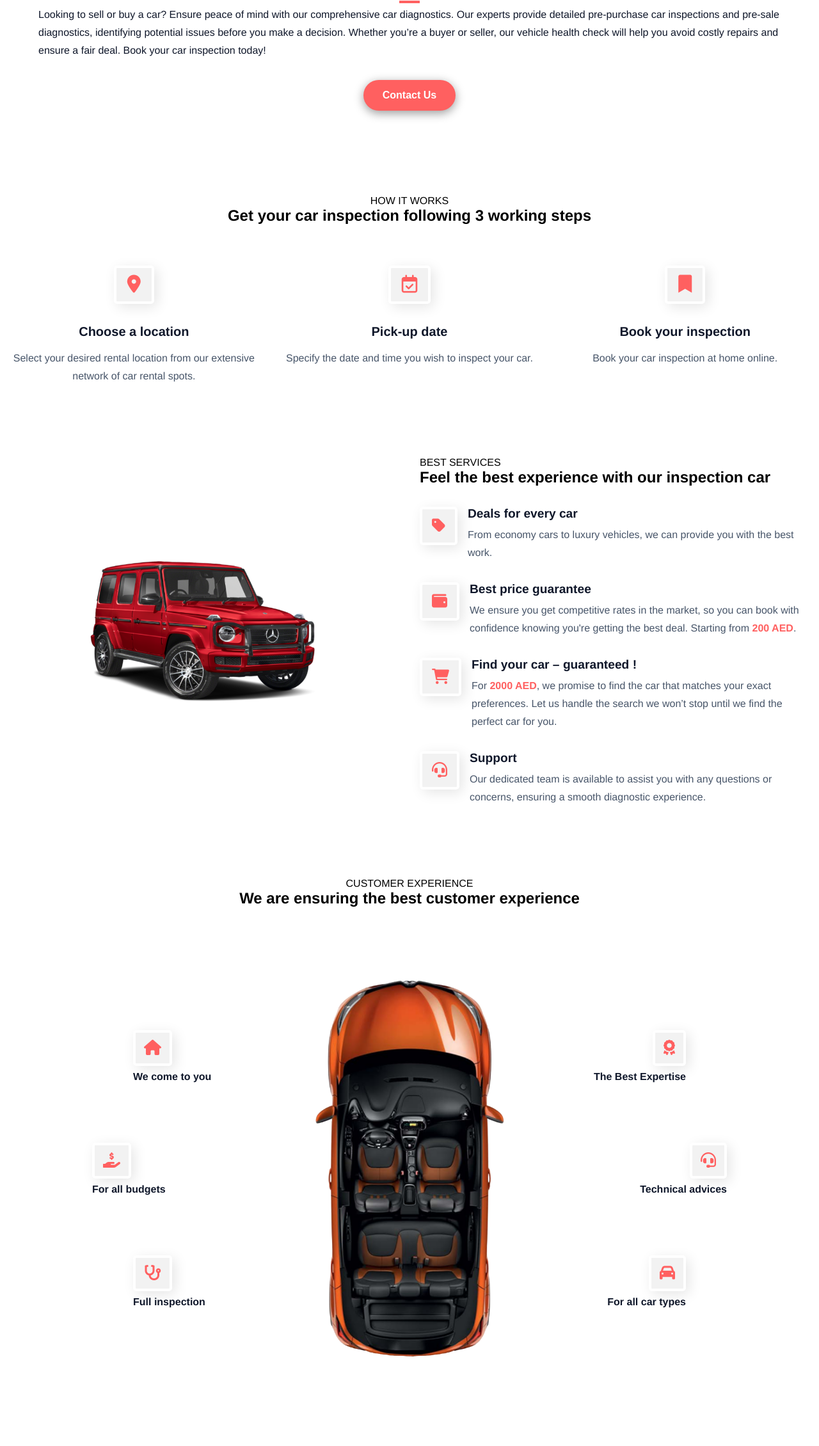
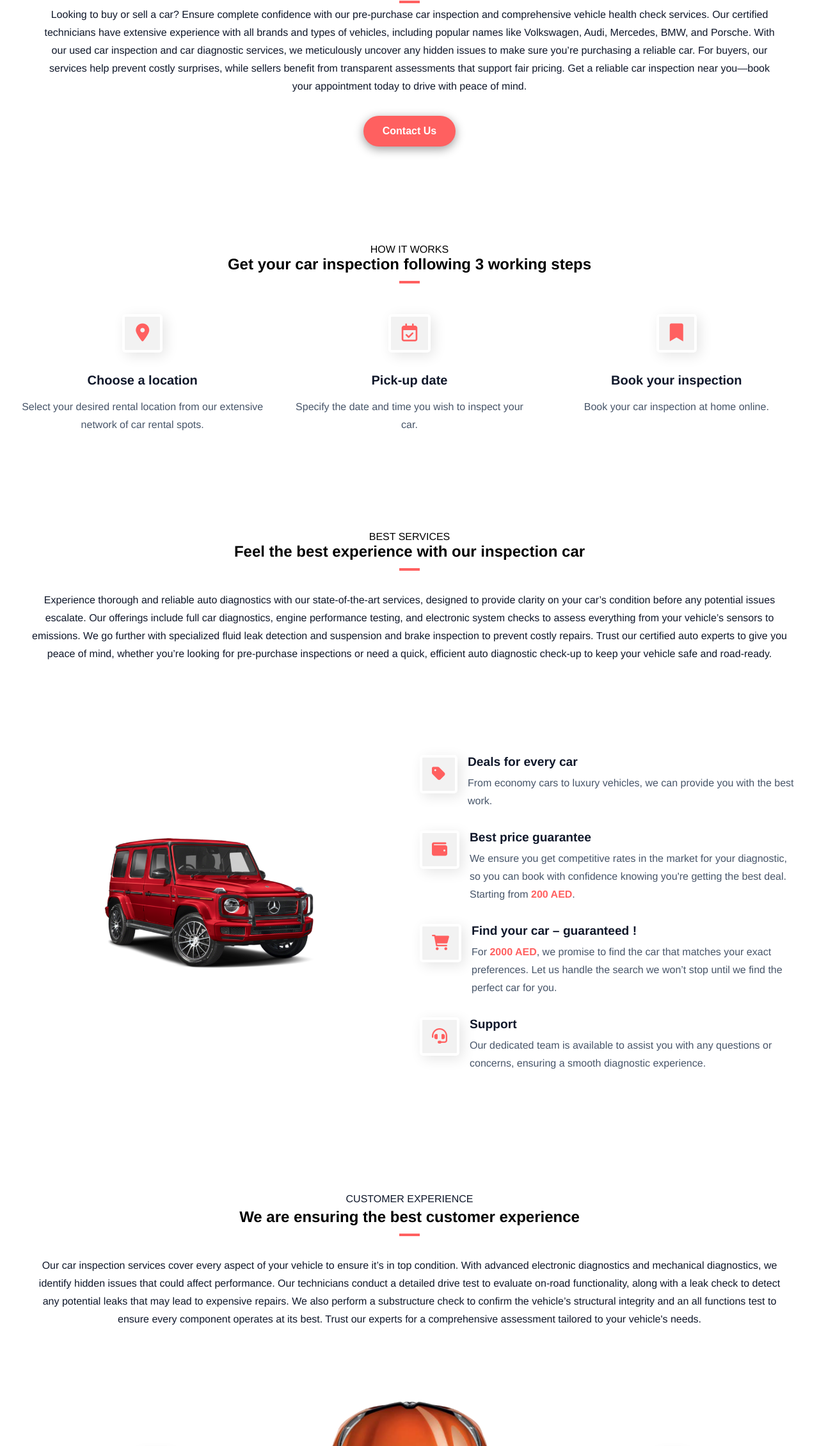
Before and after one commit to liguanovic/upauto-global-diagnostic, a plain HTML site: page index.html in a window 1280 px wide. Shown: the part 540-2800 px from the top of the page at 64% size. Drawn offline with Linux system fonts and the light colour scheme.

Commit message:
refactor html + change form CSS

```diff
--- a/index.html
+++ b/index.html
@@ -31,7 +31,7 @@
 <body>
     <nav id="nav">
         <a href="/">
-            <img src="./images/logo.png" alt="Logo" width="200" height="auto" />
+            <img src="./images/logo.png" class="logo" alt="Logo upauto-global" />
         </a>
         <ul>
             <li><a href="#home">Home</a></li>
@@ -52,17 +52,20 @@
             <figure>
                 <img src="images/header.jpg" alt="A man making a car inspection" />
             </figure>
-            <h1>Looking for an inspection or diadgnostic car ?</h1>
+            <h1>Looking for an inspection or diagnostic car ?</h1>
             <p>
-                Looking to sell or buy a car? Ensure peace of mind with our comprehensive car diagnostics. Our
-                experts provide detailed pre-purchase car inspections and pre-sale diagnostics, identifying
-                potential issues before you make a decision. Whether you’re a buyer or seller, our vehicle health
-                check will help you avoid costly repairs and ensure a fair deal. Book your car inspection today!
+                Looking to buy or sell a car? Ensure complete confidence with our pre-purchase car inspection and
+                comprehensive vehicle health check services. Our certified technicians have extensive experience with
+                all brands and types of vehicles, including popular names like Volkswagen, Audi, Mercedes, BMW, and
+                Porsche. With our used car inspection and car diagnostic services, we meticulously uncover any hidden
+                issues to make sure you’re purchasing a reliable car. For buyers, our services help prevent costly
+                surprises, while sellers benefit from transparent assessments that support fair pricing. Get a reliable
+                car inspection near you—book your appointment today to drive with peace of mind.
             </p>
             <button onclick="location.href='#contact'">Contact Us</button>
         </header>
 
-        <section class="section__container steps__container" id="about">
+        <section class="steps__container" id="about">
             <p>HOW IT WORKS</p>
             <h2 class="section__header">Get your car inspection following 3 working steps</h2>
 
@@ -87,15 +90,22 @@
             </ul>
         </section>
 
-        <section class="section__container service__container" id="service">
-            <figure class="service__image">
-                <img src="images/classg.png" alt="service" />
-            </figure>
+        <section id="service">
+            <p class="service_title">BEST SERVICES</p>
+            <h2 class="service_title">Feel the best experience with our inspection car</h2>
+            <p class="service_texte">Experience thorough and reliable auto diagnostics with our state-of-the-art
+                services, designed to provide clarity on your car’s condition before any potential issues escalate. Our
+                offerings include full car diagnostics, engine performance testing, and electronic system checks to
+                assess everything from your vehicle’s sensors to emissions. We go further with specialized fluid leak
+                detection and suspension and brake inspection to prevent costly repairs. Trust our certified auto
+                experts to give you peace of mind, whether you’re looking for pre-purchase inspections or need a quick,
+                efficient auto diagnostic check-up to keep your vehicle safe and road-ready.</p>
 
-            <article class="service__content ">
-                <p>BEST SERVICES</p>
-                <h2 class="section__header">Feel the best experience with our inspection car</h2>
 
+            <article class="service__content service__container ">
+                <figure class="service__image">
+                    <img src="images/classg.png" alt="service" />
+                </figure>
                 <ul class="service__list">
                     <li>
                         <span><i class="fa-solid fa-tag"></i></span>
@@ -111,7 +121,8 @@
                         <article>
                             <h3>Best price guarantee</h3>
                             <p>
-                                We ensure you get competitive rates in the market, so you can book with
+                                We ensure you get competitive rates in the market for your diagnostic, so you can book
+                                with
                                 confidence knowing you're getting the best deal. Starting from <b>200 AED</b>.
                             </p>
                         </article>
@@ -140,9 +151,16 @@
             </article>
         </section>
 
-        <section class="section__container experience__container" id="service">
+        <section class="experience__container" id="experience">
             <p>CUSTOMER EXPERIENCE</p>
             <h2 class="section__header">We are ensuring the best customer experience</h2>
+            <p>Our car inspection services cover every aspect of your vehicle to ensure it’s in top condition. With
+                advanced electronic diagnostics and mechanical diagnostics, we identify hidden issues that could affect
+                performance. Our technicians conduct a detailed drive test to evaluate on-road functionality, along with
+                a leak check to detect any potential leaks that may lead to expensive repairs. We also perform a
+                substructure check to confirm the vehicle’s structural integrity and an all functions test to ensure
+                every component operates at its best. Trust our experts for a comprehensive assessment tailored to your
+                vehicle's needs.</p>
 
             <article class="experience__content">
                 <ul class="experience__list">
@@ -241,7 +259,7 @@
                 </li>
                 <li>
                     <i class="fab fa-whatsapp"></i>
-                    <p>Other inquieries :
+                    <p>Other inquiries :
                         <a href="https://wa.me/971585765698?text=Bonjour,%20je%20voudrais%20plus%20d'informations%20à%20propos"
                             target="_blank" rel="noopener noreferrer" class="whatsapp-link">
                             +971 58 576 5698
--- a/script.js
+++ b/script.js
@@ -2,7 +2,7 @@ document.addEventListener('DOMContentLoaded', () => {
     const form = document.getElementById('form');
     const errorMessage = document.getElementById('error-message');
     const submitStatus = document.getElementById('submit-status');
-    const phoneInput = form.querySelector('input[name="phone"]'); // Sélectionne le champ de téléphone
+    const phoneInput = form.querySelector('input[name="phone"]');
 
     form.addEventListener('submit', async (event) => {
         event.preventDefault();
@@ -11,17 +11,14 @@ document.addEventListener('DOMContentLoaded', () => {
         const email = formData.get('email');
         const phone = formData.get('phone');
 
-        // Cache les messages d'erreur et de statut au départ
         hideMessage(errorMessage);
         hideMessage(submitStatus);
 
-        // Validation de l'email
         if (!validateEmail(email)) {
             showMessage(errorMessage, 'The email address must contain "@" and "."');
             return;
         }
 
-        // Validation du numéro de téléphone
         if (!validatePhone(phone)) {
             showMessage(errorMessage, 'The phone number must contain only digits, spaces, dashes, or a leading "+".');
             return;
@@ -37,7 +34,6 @@ document.addEventListener('DOMContentLoaded', () => {
                 showMessage(submitStatus, 'Your message has been sent successfully!');
                 form.reset();
 
-                // Masquer le message de succès après 5 secondes
                 setTimeout(() => hideMessage(submitStatus), 5000);
             } else {
                 showMessage(submitStatus, 'An error occurred, please try again.');
@@ -47,34 +43,29 @@ document.addEventListener('DOMContentLoaded', () => {
         }
     });
 
-    // Écouteur d'événement pour afficher une erreur si le numéro de téléphone est incorrect
     phoneInput.addEventListener('input', () => {
         if (!validatePhone(phoneInput.value)) {
             showMessage(errorMessage, 'The phone number must contain only digits, spaces, dashes, or a leading "+".');
         } else {
-            hideMessage(errorMessage); // Cache le message si le numéro est valide
+            hideMessage(errorMessage);
         }
     });
 
-    // Fonction pour afficher un message
     function showMessage(element, message) {
         element.textContent = message;
         element.classList.add('visible');
     }
 
-    // Fonction pour cacher un message
     function hideMessage(element) {
         element.textContent = '';
         element.classList.remove('visible');
     }
 
-    // Validation d'email
     function validateEmail(email) {
         const emailRegex = /^[^\s@]+@[^\s@]+\.[^\s@]+$/;
         return emailRegex.test(email);
     }
 
-    // Validation de numéro de téléphone (accepte chiffres, espaces, "-", et "+")
     function validatePhone(phone) {
         const phoneRegex = /^[\d\s\-\+]+$/;
         return phoneRegex.test(phone);
--- a/styles.css
+++ b/styles.css
@@ -31,8 +31,12 @@ ul {
     list-style: none;
 }
 
-
 [id="nav"] {
+    position: sticky;
+    top: 0;
+    left: 0;
+    right: 0;
+    z-index: 10;
     background-color: white;
     border-bottom: 1px solid black;
     display: flex;
@@ -71,8 +75,17 @@ ul {
     color: #FF6060;
 }
 
-.social-link img {
+[id="nav"] .logo {
+    width: 100px;
+    height: auto;
+}
+
+[id="nav"] .social-link img {
     width: 20px;
+}
+
+[id="nav"] .social-link img:hover {
+    transform: scale(1.3);
 }
 
 figure {
@@ -120,11 +133,29 @@ header h1::before {
     background-color: var(--primary-color);
 }
 
+h2 {
+    position: relative;
+    margin-bottom: 3rem;
+    text-align: center;
+}
+
+h2::before {
+    content: "";
+    position: absolute;
+    bottom: -1rem;
+    left: 50%;
+    transform: translateX(-50%);
+    height: 4px;
+    width: 2rem;
+    background-color: var(--primary-color);
+}
+
 header p {
     margin-bottom: 2rem;
     font-weight: 500;
     color: var(--text-dark);
     line-height: 1.75rem;
+    text-align: center;
 }
 
 button {
@@ -220,7 +251,7 @@ button:hover {
 }
 
 .service__image {
-    height: 280px;
+    height: 260px;
 }
 
 .service__list {
@@ -259,6 +290,33 @@ button:hover {
 
 b {
     color: var(--primary-color);
+}
+
+[id="service"] .service_title {
+    display: flex;
+    justify-content: center;
+}
+
+[id="experience"] {
+    max-width: var(--max-width);
+    margin: auto;
+}
+
+[id="experience"] p {
+    margin: 2rem 0 0;
+    font-weight: 500;
+    color: var(--text-dark);
+    line-height: 1.75rem;
+    text-align: center;
+}
+
+[id="service"] .service_texte {
+    margin: 2rem auto 0;
+    font-weight: 500;
+    color: var(--text-dark);
+    line-height: 1.75rem;
+    text-align: center;
+    max-width: var(--max-width);
 }
 
 .experience__container :is(.section__subheader, .section__header) {
@@ -386,29 +444,36 @@ b {
     max-width: 40rem;
     margin: 0.5rem 0;
     padding: 1rem;
-    color: white;
-    border: none;
+    color: black;
+    border: 1px solid;
+    border-color: var(--primary-color);
     border-radius: 0.5rem;
-    background: var(--gradient);
+    background: white;
     resize: none;
 }
 
-#contact p.error-message,
-#contact p.submit-status {
+[id="contact"] input:focus,
+[id="contact"] textarea:focus {
+    outline: none;
+    border: 2px solid #FF6060;
+}
+
+[id="contact"] p.error-message,
+[id="contact"] p.submit-status {
     margin: 0;
     display: none;
     font-size: 0.9rem;
 }
 
-#contact p.error-message.visible,
-#contact p.submit-status.visible {
+[id="contact"]t p.error-message.visible,
+[id="contact"]t p.submit-status.visible {
     display: block;
     margin-bottom: 10px;
 }
 
 input::placeholder,
 textarea::placeholder {
-    color: white;
+    color: black;
 }
 
 
@@ -615,6 +680,15 @@ textarea::placeholder {
 }
 
 @media (width > 768px) {
+    section {
+        padding: 20px;
+    }
+
+    #nav .logo {
+        width: 200px;
+        height: auto;
+    }
+
     header::before {
         height: calc(100% - 4rem);
     }
```
